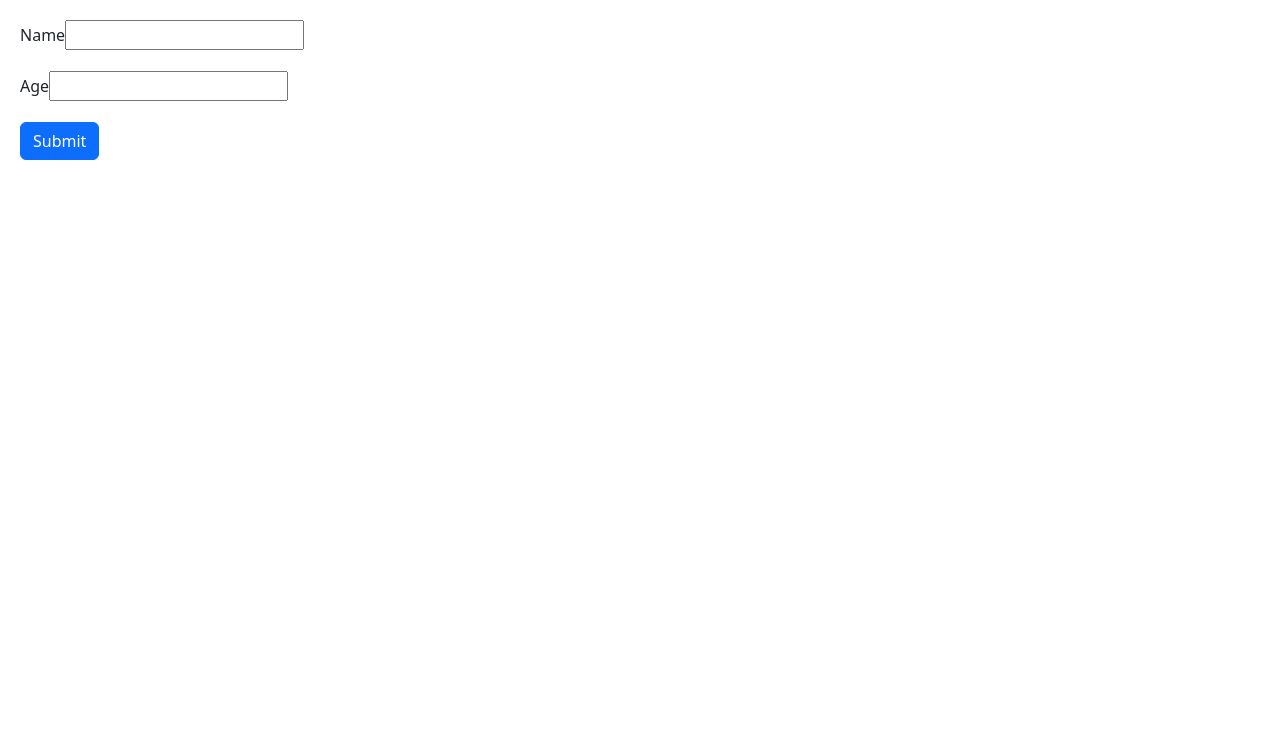
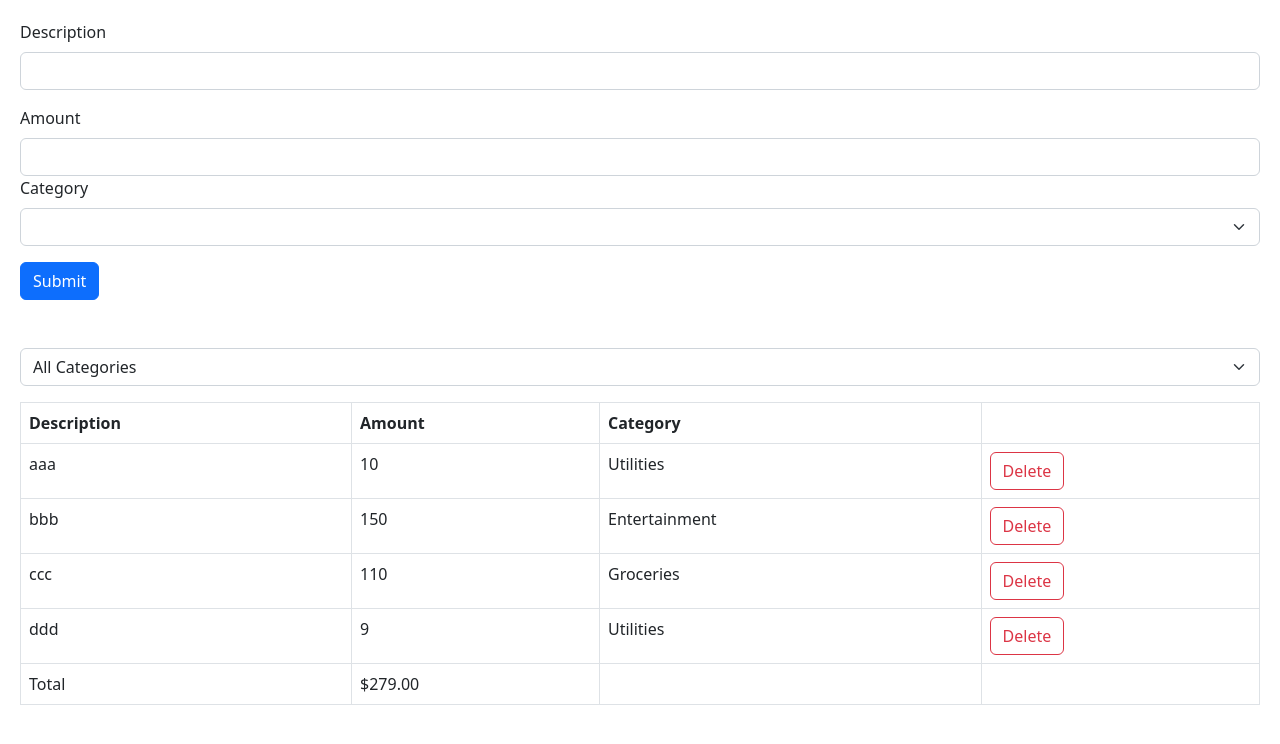
Before and after one commit to yraj2001/React, a React (Vite) app: page / in a window 1280 px wide. Shown: the top 744 px of the page. Built offline with nearby package versions, Linux system fonts and the light colour scheme.

Commit message:
Started to build a small store page replica

```diff
--- a/src/App.tsx
+++ b/src/App.tsx
@@ -1,13 +1,42 @@
 import React from "react";
 import { ReactDOM } from "react";
 import { useState } from "react";
-import Form from "./components/Form";
+import ExpenseList from "./expense-tracker/components/ExpenseList";
+import ExpenseFilter from "./expense-tracker/components/ExpenseFilter";
+import ExpenseForm from "./expense-tracker/components/ExpenseForm";
+
+export const Categories = ["Entertainment", "Groceries", "Utilities"];
 
 function App() {
+  const [selectedCategory, setSelectedCategory] = useState("");
+
+  const [expenses, setExpenses] = useState([
+    { id: 1, description: "aaa", amount: 10, category: "Utilities" },
+    { id: 2, description: "bbb", amount: 150, category: "Entertainment" },
+    { id: 3, description: "ccc", amount: 110, category: "Groceries" },
+    { id: 4, description: "ddd", amount: 9, category: "Utilities" },
+  ]);
+
+  const visibleExpenses = selectedCategory
+    ? expenses.filter((e) => e.category === selectedCategory)
+    : expenses;
+
   return (
-    <>
-      <Form />
-    </>
+    <div>
+      <div className="mb-5">
+        <ExpenseForm />
+      </div>
+      <div className="mb-3">
+        <ExpenseFilter
+          onSelectCategory={(category) => setSelectedCategory(category)}
+        />
+      </div>
+
+      <ExpenseList
+        expenses={visibleExpenses}
+        onDelete={(id) => setExpenses(expenses.filter((e) => e.id !== id))}
+      />
+    </div>
   );
 }
 
--- a/src/components/Form.tsx
+++ b/src/components/Form.tsx
@@ -5,7 +5,10 @@
 
 const schema = z.object({
   name: z.string().min(3),
-  age: z.number({ invalid_type_error: "Age field is required." }).min(18),
+  age: z
+    .number({ invalid_type_error: "Age field is required." })
+    .min(18)
+    .max(150),
 });
 
 type FormData = z.infer<typeof schema>;
@@ -14,7 +17,7 @@
   const {
     register,
     handleSubmit,
-    formState: { errors },
+    formState: { errors, isValid },
   } = useForm<FormData>({ resolver: zodResolver(schema) });
 
   const onSubmit = (data: FieldValues) => console.log(data);
@@ -45,7 +48,7 @@
         />
       </div>
       {errors.age && <p className="text-danger">{errors.age.message}</p>}
-      <button className="btn btn-primary" type="submit">
+      <button disabled={!isValid} className="btn btn-primary" type="submit">
         Submit
       </button>
     </form>
--- /dev/null
+++ b/src/expense-tracker/components/ExpenseFilter.tsx
@@ -0,0 +1,23 @@
+import React from "react";
+import { Categories } from "../../App";
+interface Props {
+  onSelectCategory: (category: string) => void;
+}
+
+const ExpenseFilter = ({ onSelectCategory }: Props) => {
+  return (
+    <select
+      className="form-select"
+      onChange={(event) => onSelectCategory(event.target.value)}
+    >
+      <option value="">All Categories</option>
+      {Categories.map((category) => (
+        <option key={category} value={category}>
+          {category}
+        </option>
+      ))}
+    </select>
+  );
+};
+
+export default ExpenseFilter;
--- /dev/null
+++ b/src/expense-tracker/components/ExpenseForm.tsx
@@ -0,0 +1,37 @@
+import React from "react";
+import { Categories } from "../../App";
+
+const ExpenseForm = () => {
+  return (
+    <form action="">
+      <div className="mb-3">
+        <label htmlFor="description" className="form-label">
+          Description
+        </label>
+        <input id="description" type="text" className="form-control" />
+      </div>
+      <div className="nb-3">
+        <label htmlFor="amount" className="form-label">
+          Amount
+        </label>
+        <input id="amount" type="number" className="form-control" />
+      </div>
+      <div className="mb-3">
+        <label htmlFor="category" className="form-label">
+          Category
+        </label>
+        <select id="category" className="form-select">
+          <option value=""></option>
+          {Categories.map((category) => (
+            <option key={category} value={category}>
+              {category}
+            </option>
+          ))}
+        </select>
+      </div>
+      <button className="btn btn-primary">Submit</button>
+    </form>
+  );
+};
+
+export default ExpenseForm;
--- /dev/null
+++ b/src/expense-tracker/components/ExpenseList.tsx
@@ -0,0 +1,66 @@
+import React from "react";
+
+interface Expense {
+  id: number;
+  description: string;
+  amount: number;
+  category: string;
+}
+
+interface Props {
+  expenses: Expense[];
+  onDelete: (id: number) => void;
+}
+
+const ExpenseList = ({ expenses, onDelete }: Props) => {
+  if (expenses.length === 0) return null;
+  return (
+    <>
+      <table className="table table-bordered">
+        <thead>
+          <tr>
+            <th>Description</th>
+            <th>Amount</th>
+            <th>Category</th>
+            <th></th>
+          </tr>
+        </thead>
+        <tbody>
+          {expenses.map((expense) => (
+            <tr key={expense.id}>
+              <td>{expense.description}</td>
+              <td>{expense.amount}</td>
+              <td>{expense.category}</td>
+              <td>
+                <button
+                  className="btn btn-outline-danger"
+                  onClick={() => onDelete(expense.id)}
+                >
+                  Delete
+                </button>
+              </td>
+            </tr>
+          ))}
+        </tbody>
+        <tfoot>
+          <tr>
+            <td>Total</td>
+            <td>
+              $
+              {expenses
+                .reduce((acc, expense) => expense.amount + acc, 0)
+                .toFixed(2)}
+            </td>
+            {/* reduce is a function takes two arguments and loops through the elament
+           and does the task we assigned 0 is the starting value for the acc(accumulator)
+           to fixed reduces the decimal point to certain number */}
+            <td></td>
+            <td></td>
+          </tr>
+        </tfoot>
+      </table>
+    </>
+  );
+};
+
+export default ExpenseList;
```
